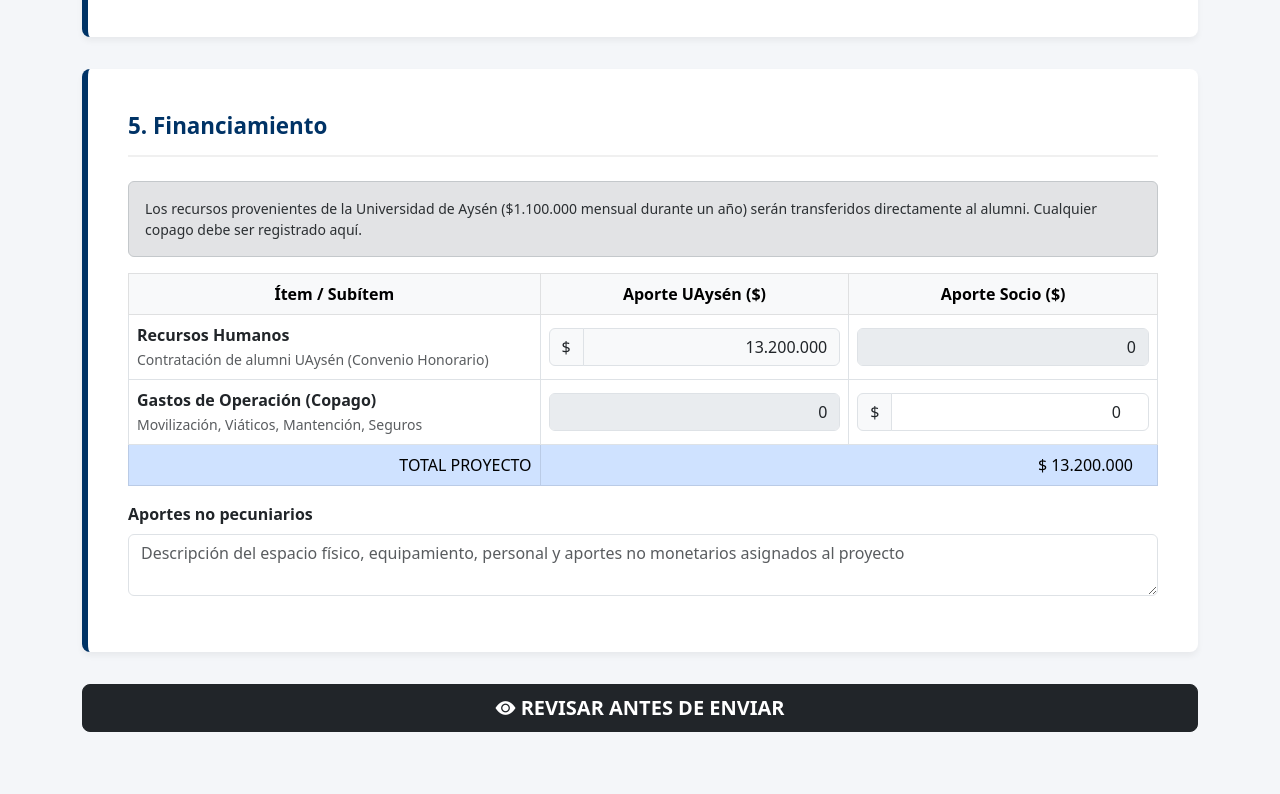
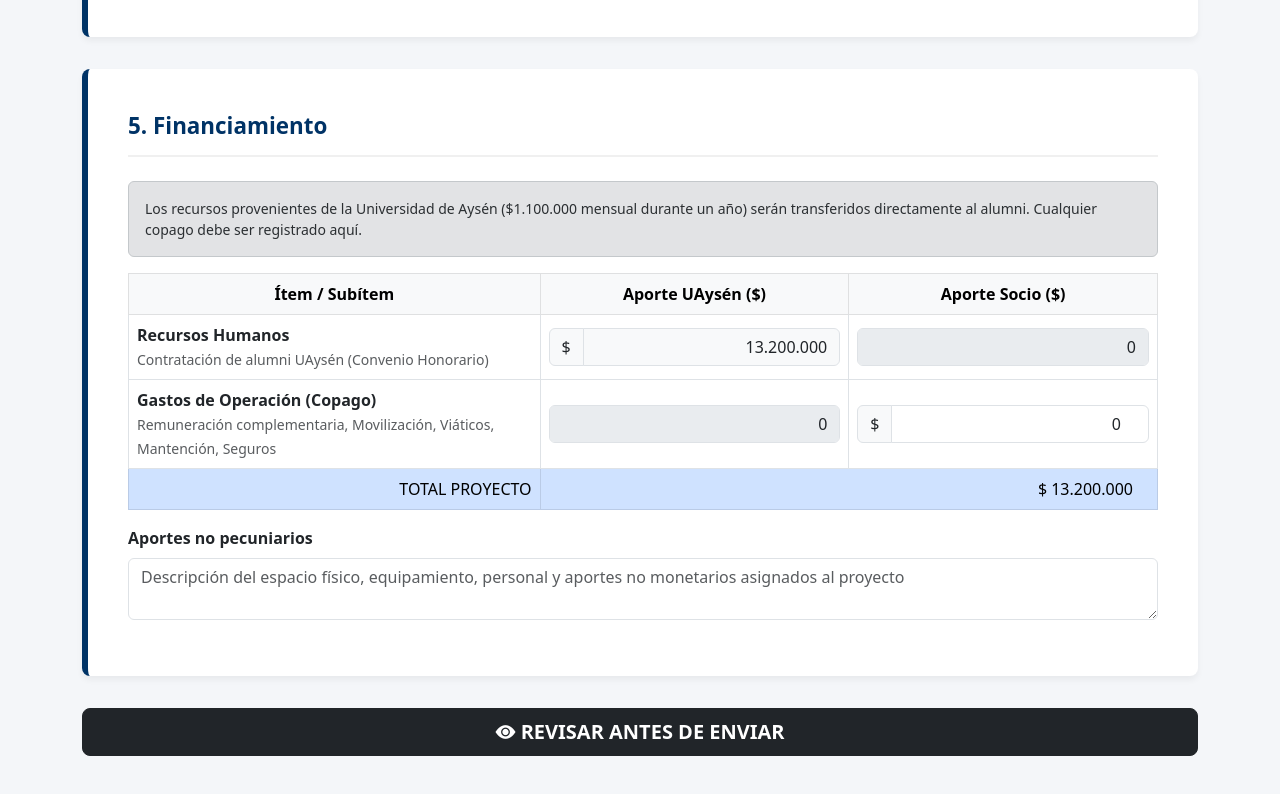
Before and after one commit to estebancofre-coy/formvcm, a plain HTML site: page index.html in a window 1280 px wide. Shown: the part 3692-4486 px from the top of the page. Drawn offline with nearby package versions, Linux system fonts and the light colour scheme.

Commit message:
Modify operational expenses description and fix HTML
Updated the description of operational expenses and added a closing HTML tag.

```diff
--- a/index.html
+++ b/index.html
@@ -32,6 +32,7 @@
         }
         .bloque-izq { display: flex; gap: 20px; align-items: center; }
         .bloque-der { display: flex; align-items: center; }
+        /* Ajuste de tamaño de logos */
         .logo-gob { height: 55px; width: auto; }
         .logo-uaysen { height: 70px; width: auto; }
 
@@ -329,7 +330,7 @@
                         <tr>
                             <td>
                                 <strong>Gastos de Operación (Copago)</strong><br>
-                                <span class="small text-muted">Movilización, Viáticos, Mantención, Seguros</span>
+                                <span class="small text-muted">Remuneración complementaria, Movilización, Viáticos, Mantención, Seguros</span>
                             </td>
                             <td>
                                 <input type="text" class="form-control text-end" value="0" disabled>
```
